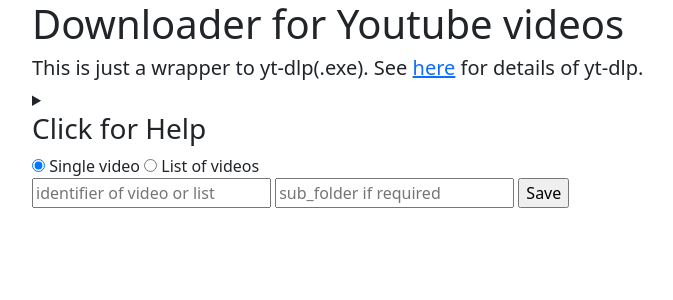
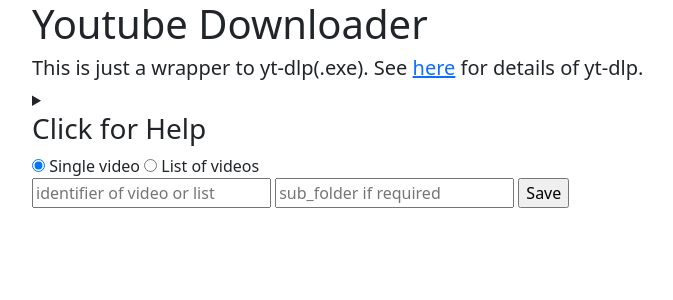
Before and after one commit to aadennis/PythonSandboxAA, a FastAPI app: template VideoHandling/src/templates/ytdl.html in a window 1280 px wide. Shown: the top 300 px of the page, without its empty margins (50-723 px from the left). Run offline with FastAPI, Linux system fonts and the light colour scheme; the template is opened without the code that fills it, so the values that code supplies are empty; parts of the project's set-up code (start-up, migrations or seed data) failed here and were passed over.

Commit message:
change display title

```diff
--- a/VideoHandling/src/templates/ytdl.html
+++ b/VideoHandling/src/templates/ytdl.html
@@ -16,7 +16,7 @@
 
 <body>
     <div class="container">
-        <H1>Downloader for Youtube videos</H1>
+        <H1>Youtube Downloader</H1>
         <H5>This is just a wrapper to yt-dlp(.exe). See <a href="https://github.com/yt-dlp/yt-dlp#readme">here</a> for
             details of yt-dlp. </H5>
         <details>
```
